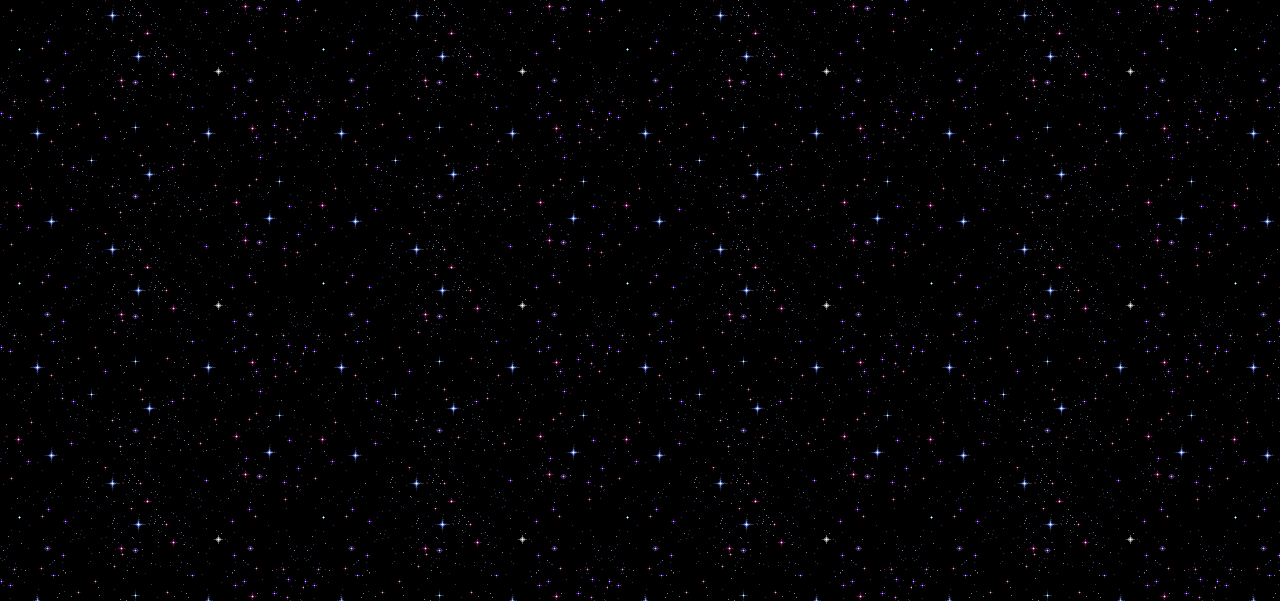
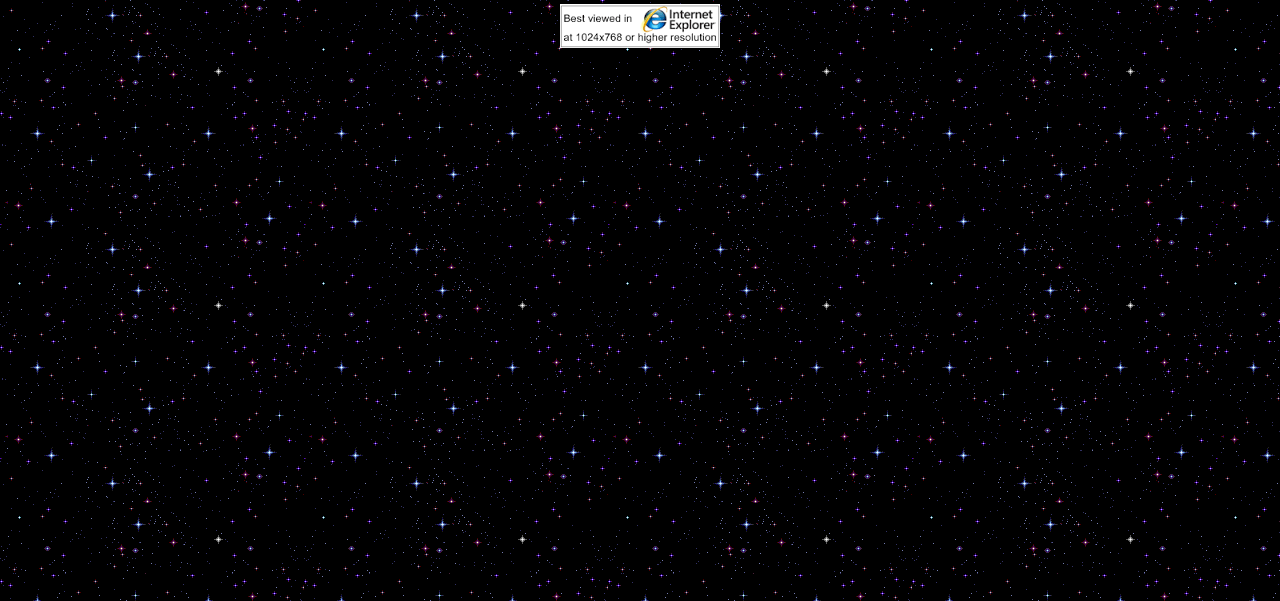
Before and after one commit to techforevil/techforevil, a plain HTML site: page index.html in a window 1280 px wide. Shown: the part 199-800 px from the top of the page. Drawn offline with Linux system fonts and the light colour scheme.

Commit message:
People need to know this

```diff
--- a/index.html
+++ b/index.html
@@ -16,6 +16,7 @@
         <h1>This website is UNDER CONSTRUCTION.</h1>
         <img src="img/work.gif">
         <h2>😬</h2>
+        <img src="img/ie.png">
     </div>
 
 
```
Also changed, not shown: img/ie.png (added).
